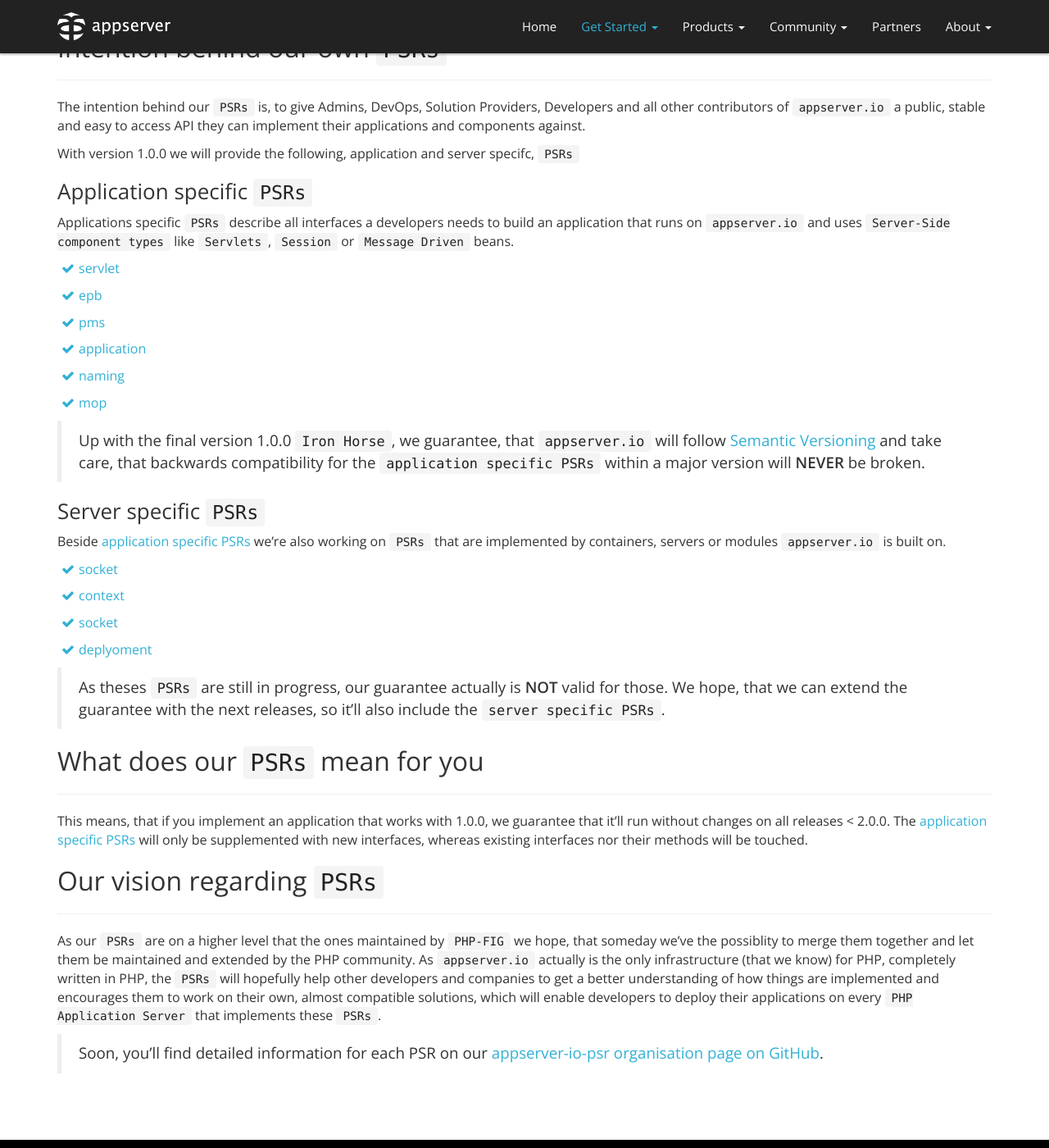
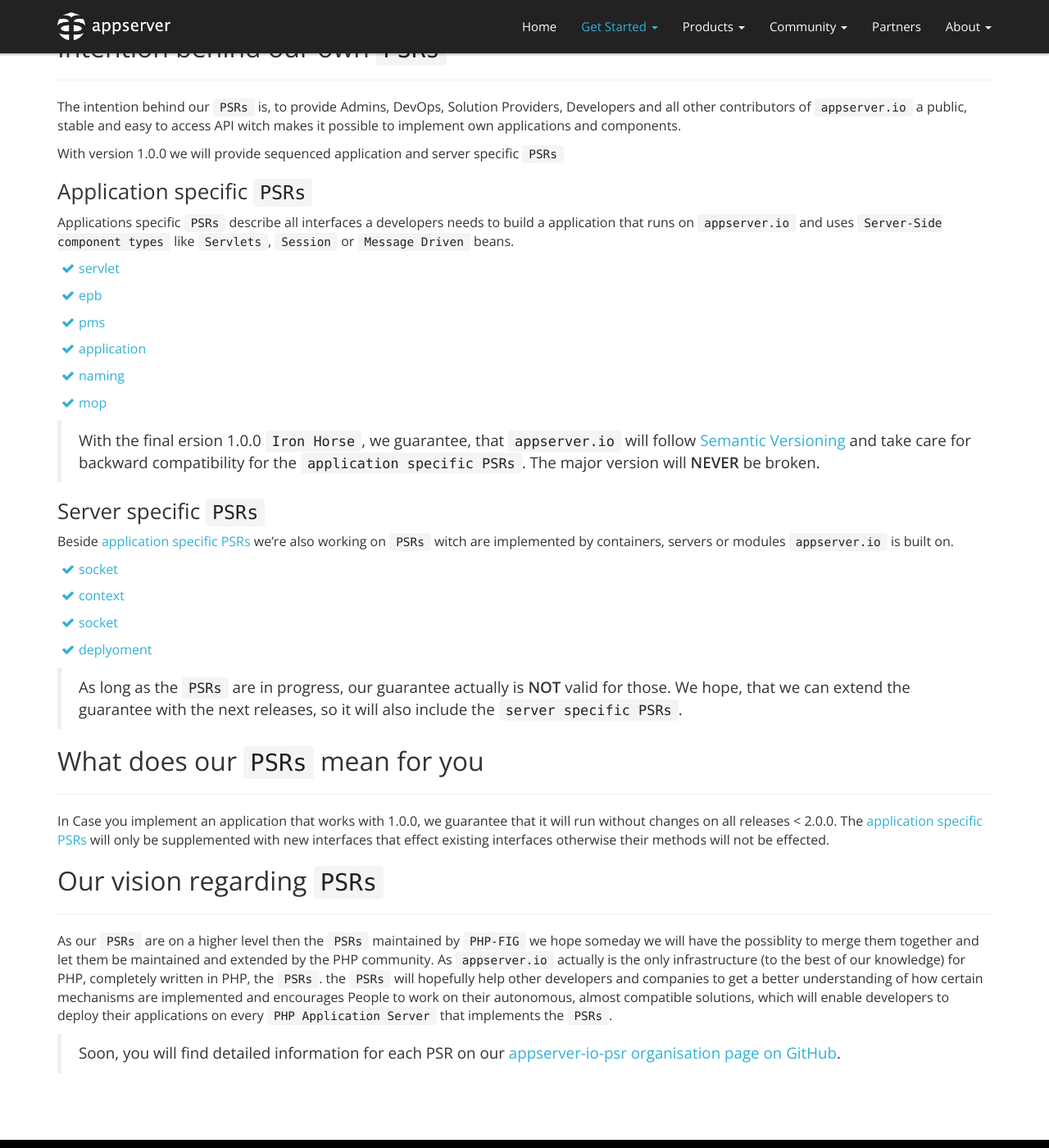
Before and after one commit to appserver-io/appserver, a Jekyll site: the page built from get-started/psrs.md, in a window 1280 px wide and 1400 px high, scrolled down 279 px. Shown: the whole window at 82% size. Built offline with Jekyll 4.4.1, drawn with Linux system fonts in a browser that asks for light colours; nearby versions of some CDN libraries; library files that are not in the unit come from our copies; Markdown is read by kramdown in place of the engine named in the settings; some of the changed text lies outside the part shown.

Commit message:
Update psrs.md

```diff
--- a/get-started/psrs.md
+++ b/get-started/psrs.md
@@ -1,8 +1,8 @@
 ---
 layout: default
-title: PSRs
+title: PSR
 meta_title: appserver.io PSRs
-meta_description: PSR stands for PHP Standard Recommendation. Since they started with PSR-0 many things in the PHP ecosystem turn to the better, we think!
+meta_description: PSR stands for **PHP Standard Recommendation**. Since PSR-0 appeared, a lot in the PHP ecosystem improved in our opinion!
 group: Get Started
 position: 90
 permalink: /get-started/psrs.html
@@ -11,18 +11,18 @@ permalink: /get-started/psrs.html
 #<i class="fa fa-file-text-o"></i> PSRs
 ***
 
-During the last years, [PHP-FIG](http://www.php-fig.org) has been established as the group that takes care about `PSRs`. `PSR` stands for `PHP Standard Recommendation`. Since they started with [PSR-0](http://www.php-fig.org/psr/psr-0) many things in the PHP ecosystem turn to the better, we think! So, with our `PSRs` we don't want to replace `PHP-FIG` nor getting in conflict with them. `appserver.io` is **NO** framwework per definition, but a infrastructure solution and a new player in the PHP ecosystem that provides functionality that has **NOT** been available yet or has partially been covered by webservers like [nginx](http://nginx.org) or [Apache](http://apache.org).
+After years, [PHP-FIG](http://www.php-fig.org) has been established as the group witch takes care about the `PSR` Standard. `PSR` stands for `PHP Standard Recommendation`. Since they started with [PSR-0](http://www.php-fig.org/psr/psr-0) a lot in the PHP ecosystem improved in our opinion! So, with our `PSRs` we don't want to replace `PHP-FIG` neither getting in conflict with them. `appserver.io` is **NO** framwework per definition, but a infrastructure solution and a new player in the PHP ecosystem that provides functionality witch has **NOT** been available so far or was partially been covered by webservers like [nginx](http://nginx.org) or [Apache](http://apache.org).
 
 ## Intention behind our own `PSRs`
 ***
 
-The intention behind our `PSRs` is, to give Admins, DevOps, Solution Providers, Developers and all other contributors of `appserver.io` a public, stable and easy to access API they can implement their applications and components against.
+The intention behind our `PSRs` is, to provide Admins, DevOps, Solution Providers, Developers and all other contributors of `appserver.io` a public, stable and easy to access API witch makes it possible to implement own applications and components.
 
-With version 1.0.0 we will provide the following, application and server specifc, `PSRs`
+With version 1.0.0 we will provide sequenced application and server specific `PSRs`
 
 ### Application specific `PSRs`
 
-Applications specific `PSRs` describe all interfaces a developers needs to build an application that runs on `appserver.io` and uses `Server-Side component types` like `Servlets`, `Session` or `Message Driven` beans.
+Applications specific `PSRs` describe all interfaces a developers needs to build a application that runs on `appserver.io` and uses `Server-Side component types` like `Servlets`, `Session` or `Message Driven` beans.
 
 * [servlet](https://github.com/appserver-io-psr/servlet)
 * [epb](https://github.com/appserver-io-psr/epb)
@@ -31,27 +31,27 @@ Applications specific `PSRs` describe all interfaces a developers needs to build
 * [naming](https://github.com/appserver-io-psr/naming)
 * [mop](https://github.com/appserver-io-psr/mop)
 
-> Up with the final version 1.0.0 `Iron Horse`, we guarantee, that `appserver.io` will follow [Semantic Versioning](http://semver.org) and take care, that backwards compatibility for the `application specific PSRs` within a major version will **NEVER** be broken.
+> With the final ersion 1.0.0 `Iron Horse`, we guarantee, that `appserver.io` will follow [Semantic Versioning](http://semver.org) and take care for backward compatibility for the `application specific PSRs`. The major version will **NEVER** be broken.
 
 ### Server specific `PSRs`
 
-Beside [application specific PSRs](#application-specific-psrs) we're also working on `PSRs` that are implemented by containers, servers or modules `appserver.io` is built on.
+Beside [application specific PSRs](#application-specific-psrs) we're also working on `PSRs` witch are implemented by containers, servers or modules `appserver.io` is built on.
 
 * [socket](https://github.com/appserver-io-psr/socket)
 * [context](https://github.com/appserver-io-psr/context)
 * [socket](https://github.com/appserver-io-psr/http-message)
 * [deplyoment](https://github.com/appserver-io-psr/deployment)
 
-> As theses `PSRs` are still in progress, our guarantee actually is **NOT** valid for those. We hope, that we can extend the guarantee with the next releases, so it'll also include the `server specific PSRs`.
+> As long as the `PSRs` are in progress, our guarantee actually is **NOT** valid for those. We hope, that we can extend the guarantee with the next releases, so it will also include the `server specific PSRs`.
 
 ## What does our `PSRs` mean for you
 ***
 
-This means, that if you implement an application that works with 1.0.0, we guarantee that it'll run without changes on all releases < 2.0.0. The [application specific PSRs](#application-specific-psrs) will only be supplemented with new interfaces, whereas existing interfaces nor their methods will be touched.
+In Case you implement an application that works with 1.0.0, we guarantee that it will run without changes on all releases < 2.0.0. The [application specific PSRs](#application-specific-psrs) will only be supplemented with new interfaces that effect existing interfaces otherwise their methods will not be effected.
 
 ## Our vision regarding `PSRs`
 ***
 
-As our `PSRs` are on a higher level that the ones maintained by `PHP-FIG` we hope, that someday we've the possiblity to merge them together and let them be maintained and extended by the PHP community. As `appserver.io` actually is the only infrastructure (that we know) for PHP, completely written in PHP, the `PSRs` will hopefully help other developers and companies to get a better understanding of how things are implemented and encourages them to work on their own, almost compatible solutions, which will enable developers to deploy their applications on every `PHP Application Server` that implements these `PSRs`.
+As our `PSRs` are on a higher level then the `PSRs` maintained by `PHP-FIG` we hope someday we will have the possiblity to merge them together and let them be maintained and extended by the PHP community. As `appserver.io` actually is the only infrastructure (to the best of our knowledge) for PHP, completely written in PHP, the `PSRs`. the `PSRs` will hopefully help other developers and companies to get a better understanding of how certain mechanisms are implemented and encourages People to work on their autonomous, almost compatible solutions, which will enable developers to deploy their applications on every `PHP Application Server` that implements the `PSRs`.
 
-> Soon, you'll find detailed information for each PSR on our [appserver-io-psr organisation page on GitHub](<https://github.com/appserver-io-psr>).
+> Soon, you will find detailed information for each PSR on our [appserver-io-psr organisation page on GitHub](<https://github.com/appserver-io-psr>).
```
